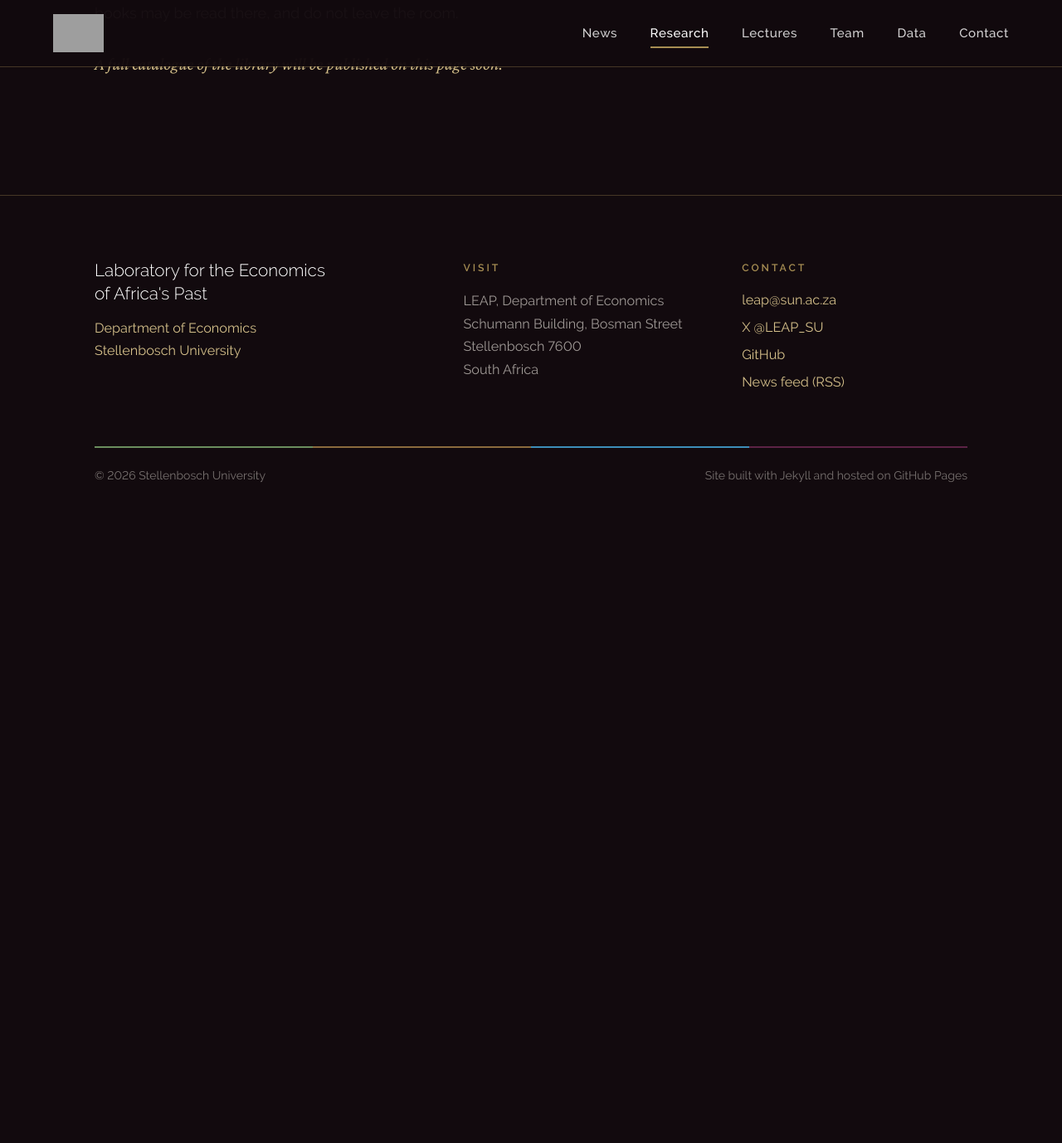
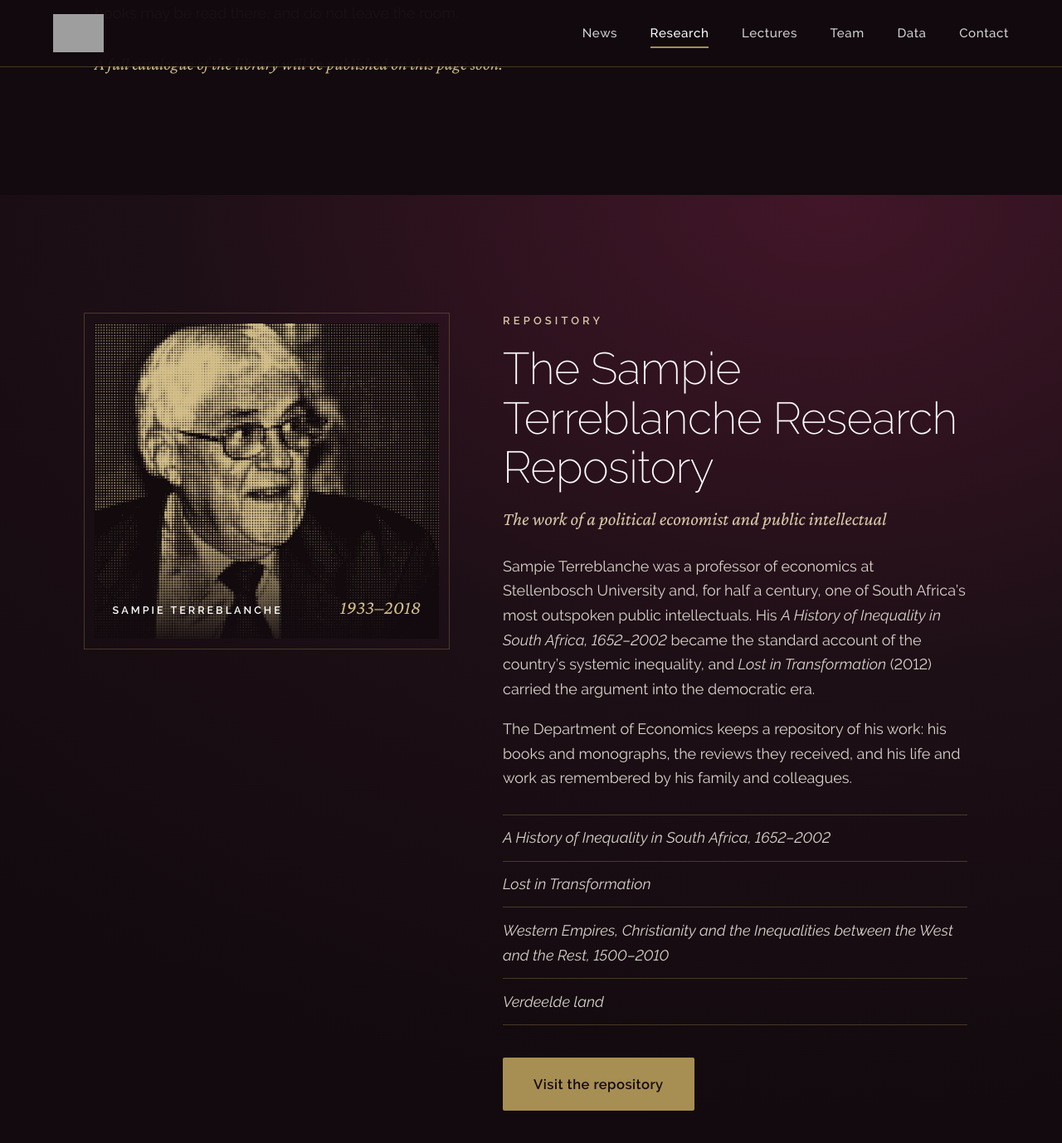
Before and after one commit to leapstellenbosch/leapstellenbosch.github.io, a Jekyll site: the page built from research/index.html, in a window 1280 px wide and 1400 px high, scrolled down 9507 px. Shown: the top 1378 px of the window at 83% size. Built offline with Jekyll 4.4.1, drawn with Linux system fonts in a browser that asks for light colours; before the commit the page ends 10137 px from its top, so only the background shows below that; grey boxes are pictures that could not be loaded.

Commit message:
Research: the Sampie Terreblanche Research Repository
A new section after the Kris Inwood Library introduces the Department's
repository of Sampie Terreblanche's work and links to it. His portrait,
from the repository's own site, is printed as a gold newspaper halftone
by a new terreblanche step in tools/treat-images.py (provenance in
_sources/terreblanche/). The text lives in _data/site.yml.

Co-Authored-By: Claude Opus 5.5 (1M context) <noreply@anthropic.com>

```diff
--- a/_data/site.yml
+++ b/_data/site.yml
@@ -68,3 +68,18 @@ library:
       value: LEAP office, fifth floor, Schumann Building
     - label: Use
       value: Reference only
+
+# The Sampie Terreblanche Research Repository: a section on the Research page, after the library
+terreblanche:
+  name: The Sampie Terreblanche Research Repository
+  strap: The work of a political economist and public intellectual
+  url: https://www.ekon.sun.ac.za/sampieterreblanche/
+  body: |
+    Sampie Terreblanche was a professor of economics at Stellenbosch University and, for half a century, one of South Africa's most outspoken public intellectuals. His *A History of Inequality in South Africa, 1652–2002* became the standard account of the country's systemic inequality, and *Lost in Transformation* (2012) carried the argument into the democratic era.
+
+    The Department of Economics keeps a repository of his work: his books and monographs, the reviews they received, and his life and work as remembered by his family and colleagues.
+  books:
+    - "A History of Inequality in South Africa, 1652–2002"
+    - Lost in Transformation
+    - "Western Empires, Christianity and the Inequalities between the West and the Rest, 1500–2010"
+    - Verdeelde land
--- a/assets/css/styles.css
+++ b/assets/css/styles.css
@@ -363,6 +363,17 @@ a.card:hover .card__img{ transform:scale(1.03); }
 .affil__list a::after{ content:"\2197"; margin-left:.35em; font-size:.8em; color:var(--accent-text); }
 .affil__list a:hover, .affil__list a:focus-visible{ color:var(--gold-soft); border-bottom-color:var(--hair-gold); }
 
+/* Research: the Sampie Terreblanche Research Repository, with a halftone portrait */
+.sampie{ display:grid; grid-template-columns:minmax(0,1fr) minmax(0,1.35fr); gap:clamp(2.5rem,6vw,6rem); align-items:start; scroll-margin-top:5rem; }
+.sampie__portrait{ position:relative; margin:.8rem 0 0; }
+.sampie__portrait img{ display:block; width:100%; height:auto; outline:1px solid var(--hair-gold); outline-offset:12px; }
+.sampie__portrait figcaption{ position:absolute; left:0; right:0; bottom:0; display:flex; justify-content:space-between; align-items:baseline; gap:1rem; padding:3.5rem 1.2rem 1rem; background:linear-gradient(180deg, transparent, rgba(18,10,14,.92)); }
+.sampie__name{ font-size:.7rem; font-weight:600; letter-spacing:.24em; text-transform:uppercase; color:#fff; }
+.sampie__dates{ font-family:var(--serif); font-style:italic; font-size:1.3rem; color:var(--gold-soft); }
+.sampie .project__strap{ margin-top:.8rem; }
+.sampie__books{ margin-top:1.6rem; border-top:1px solid var(--hair-gold); }
+.sampie__books li{ padding:.7rem 0; border-bottom:1px solid var(--hair-gold); font-style:italic; font-weight:300; color:var(--paper-text); }
+
 /* LEAP Lectures: the next lecture, then a register of every lecture on a gold spine */
 .lec-next{ display:grid; grid-template-columns:auto 1fr; gap:clamp(2rem,5vw,4.5rem); align-items:center; }
 .lec-next__img{ width:clamp(150px,18vw,220px); height:auto; filter:grayscale(1); outline:1px solid var(--hair-gold); outline-offset:10px; }
@@ -593,7 +604,8 @@ a.paper__title:hover, .paper__title a:hover{ color:var(--ink); text-decoration:u
   .nav__links{ display:none; }
   .nav__toggle{ display:block; }
   .nav__logo img{ height:40px; }
-  .mission, .contact, .su-band__inner, .library{ grid-template-columns:1fr; }
+  .mission, .contact, .su-band__inner, .library, .sampie{ grid-template-columns:1fr; }
+  .sampie__portrait{ max-width:26rem; }
   .lec{ grid-template-columns:6rem 1fr; }
   .lec__film, .lec__frame{ grid-column:2; margin-top:1.2rem; max-width:28rem; }
   .register::before{ left:calc(6rem - 1px); }
--- a/research/index.html
+++ b/research/index.html
@@ -72,3 +72,25 @@ description: "LEAP's research: current projects, working papers and publications
     </dl>
   </div>
 </section>
+
+<section class="band band--maroon" id="terreblanche" aria-labelledby="terreblanche-title">
+  {%- assign st = site.data.site.terreblanche %}
+  <div class="wrap sampie">
+    <figure class="sampie__portrait reveal">
+      <img src="{{ '/assets/img/archive/terreblanche.webp' | relative_url }}" alt="Sampie Terreblanche, printed as a halftone" width="900" height="824" loading="lazy">
+      <figcaption><span class="sampie__name">Sampie Terreblanche</span><span class="sampie__dates">1933–2018</span></figcaption>
+    </figure>
+    <div class="reveal">
+      <p class="label label--accent">Repository</p>
+      <h2 class="h2" id="terreblanche-title">{{ st.name }}</h2>
+      <p class="project__strap">{{ st.strap }}</p>
+      <div class="project__body">{{ st.body | markdownify }}</div>
+      <ul class="sampie__books" aria-label="Books in the repository">
+        {%- for b in st.books %}
+        <li>{{ b }}</li>
+        {%- endfor %}
+      </ul>
+      <div class="btn-row"><a class="btn btn--gold" href="{{ st.url }}" rel="noopener">Visit the repository</a></div>
+    </div>
+  </div>
+</section>
```
Also changed, not shown: _sources/terreblanche/PROVENANCE.md (added, +6 -0 lines), tools/treat-images.py (+23 -0 lines), _sources/terreblanche/sampie-terreblanche-portrait.jpg (added), assets/img/archive/terreblanche.webp (added).
